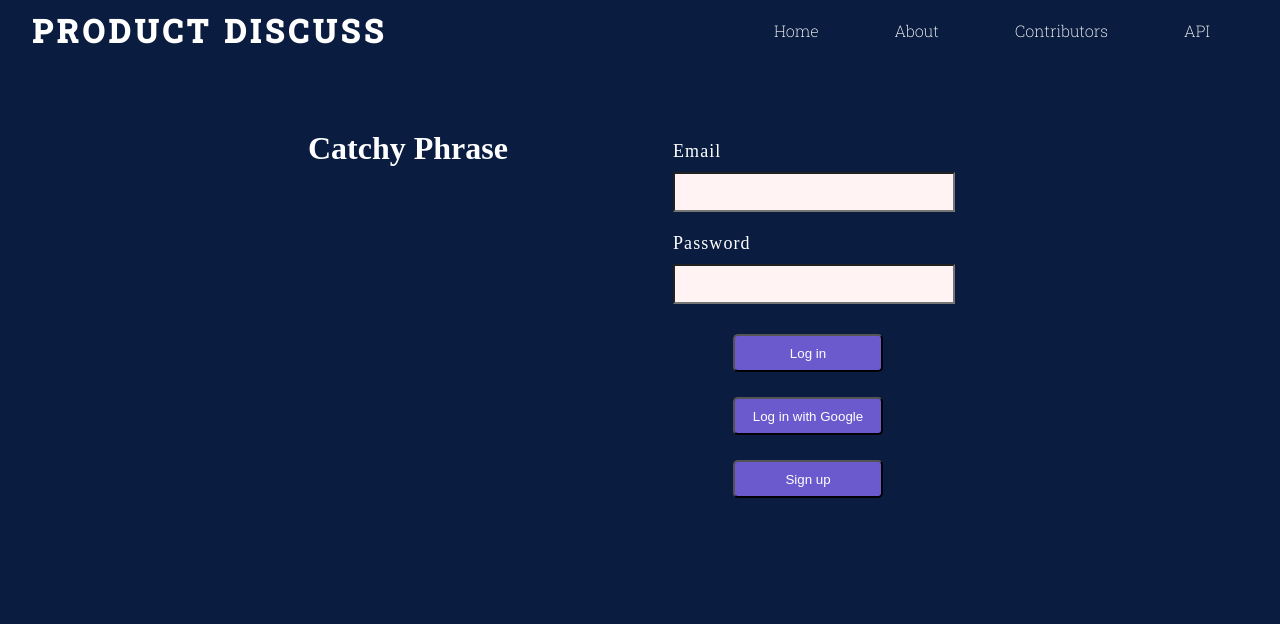
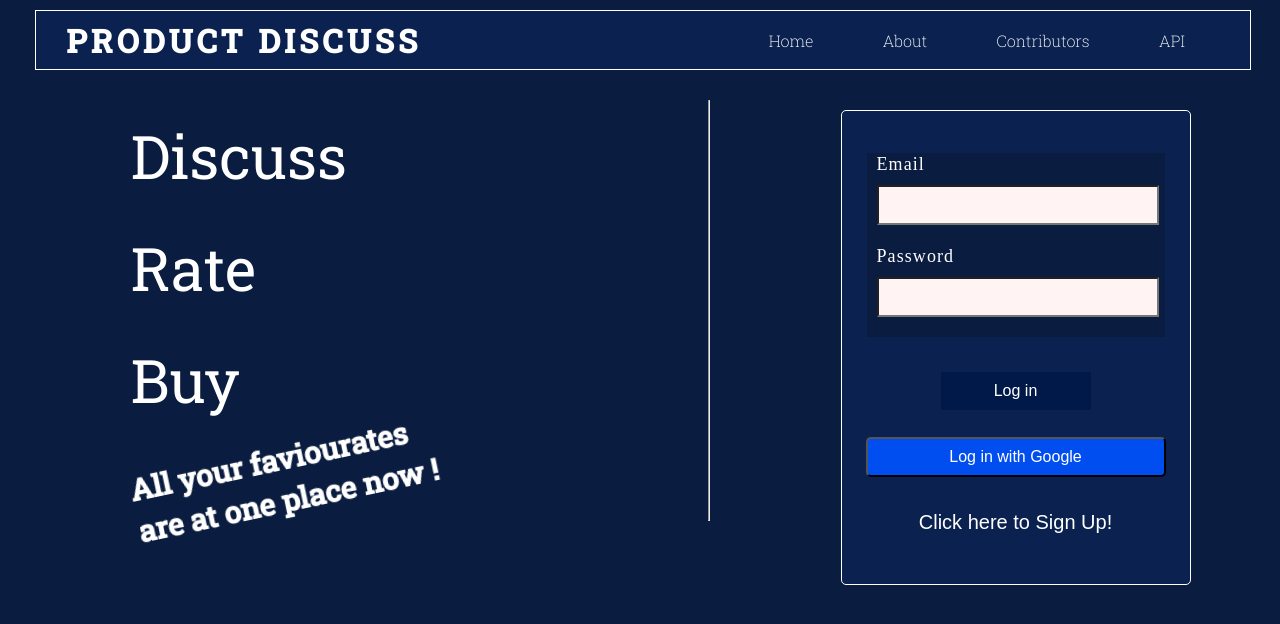
Before and after one commit to Product-Discuss/product-discuss, a React (Create React App) app: page / in a window 1280 px wide. Shown: the top 624 px of the page. Built offline with nearby package versions, Linux system fonts and the light colour scheme.

Commit message:
Beautified Homepage!

```diff
--- a/src/Components/Home/Home.css
+++ b/src/Components/Home/Home.css
@@ -1,22 +1,40 @@
-#container {
+.container {
     position: relative;
     color: white;
     background-color: #0a1c3f;
-    margin: auto;
-    width: 724px;
-    height: 431px;
-    margin-top: 40px;
-    padding: 30px;
+    margin-top: 30px;
+    padding: 0px 35px;
+
+
+    display : flex;
+    flex-flow: row wrap;
+    justify-content: space-around;
 }
 
-#catchyPhrase {
+.catchyPhrase {
     position: relative;
     float: left;
-    width: 319px;
+    width: 40%;
     height: 421px;
+    line-height: 7rem;
+
+    font-family: "Roboto Slab", serif;;
 }
 
-#log-in {
+.catchyPhraseH1{
+  font-size: 60px;
+  font-weight: 400;
+}
+
+.catchyPhraseH3{
+  width: 325px;
+  font-size: 30px;
+  line-height: 2.6rem;
+
+  transform: rotate(-12deg);
+}
+
+.log-in-home {
     float: right;
     width: 319px;
     height: 421px;
@@ -25,3 +43,33 @@
     padding: 10px;
     border-radius: 5px;
 }
+
+span.catchyProduct{
+  color: white;
+  animation: bounceUp 3000ms ease 0ms 1 normal both;
+}
+
+@keyframes bounceUp {
+  0% {
+    transform: translate3d(0px, 0px, 0px);
+    opacity: 0;
+  }
+  30% {
+    transform: translate3d(0px, -50px, 0px);
+    opacity: 0.7;
+  }
+  50% {
+    transform: translate3d(0px, 20px, 0px);
+    opacity: 1;
+  }
+
+  70% {
+    transform: translate3d(0px, 20px, 0px);
+    opacity: 0.7;
+  }
+
+  100% {
+    transform: translate3d(0px, 0px, 0px);
+    opacity: 0;
+  }
+}
--- a/src/Components/Home/Home.js
+++ b/src/Components/Home/Home.js
@@ -8,11 +8,26 @@ const Home = () => {
     const [isLoginState, setLoginState] = useState(1);
 
     return (
-        <div id="container">
-            <span id="catchyPhrase">
-                <h1>Catchy Phrase</h1>
+      <div className={"container"}>
+        <span className={"catchyPhrase"}>
+          <h1 className={"catchyPhraseH1"}>
+            Discuss <span className={"catchyProduct"}>Product</span>
+          </h1>
+          <h1 className={"catchyPhraseH1"}>
+            Rate <span className={"catchyProduct"}>Product</span>
+          </h1>
+          <h1 className={"catchyPhraseH1"}>
+            Buy <span className={"catchyProduct"}>Product</span>
+          </h1>
+
+          <h3 className={"catchyPhraseH3"}>
+            All your faviourates are at one place now !
+          </h3>
         </span>
-            <span id="log-in">
+
+      <hr />
+
+        <span className={"log-in-home"}>
           {isLoginState ? (
             <Login setLoginState={setLoginState} />
           ) : (
--- a/src/Components/Log in/Login.css
+++ b/src/Components/Log in/Login.css
@@ -1,10 +1,23 @@
-#email {
+.log-in{
+  background-color: #0B2250;
+  border: 1px solid white;
+  border-radius: 5px;
+  padding: 25px;
+  width: 350px;
+  height: 475px;
+
+  display: flex;
+  flex-flow: column nowrap;
+  justify-content: space-around;
+}
+
+.email {
     position: relative;
     margin: 0px 0px 20px 10px;
     font-size: 18px;
 }
 
-#pwd {
+.pwd {
     position: relative;
     margin: 0px 0px 20px 10px;
     font-size: 18px;
@@ -19,31 +32,53 @@ input {
     background: #fff3f3;
 }
 
-#login-button {
+.buttons-div-login{
+  background-color: inherit;
+  display: flex;
+  flex-flow: column nowrap;
+  justify-content: space-between;
+  align-items: center;
+  height: 40%;
+}
+
+.login-button {
     color: white;
     position: relative;
     width: 150px;
     height: 38px;
-    margin: 10px 0px 15px 70px;
-    background-color: slateblue;
-    border-radius: 5px;
+    background-color: #011949;
+    border: 0px;
+    cursor: pointer;
+    font-size: 16px;
 }
 
-#log-in-google-button {
+.login-button:hover{
+  border: 1px solid white;
+  font-size: 18px;
+}
+
+.log-in-google-button {
     color: white;
     position: relative;
-    width: 150px;
-    height: 38px;
-    margin: 10px 0px 15px 70px;
-    background-color: slateblue;
+    width: 300px;
+    height: 40px;
+    font-size: 16px;
+    background-color: #004EF0;
     border-radius: 5px;
+    cursor: pointer;
 }
-#sign-up-button {
+
+.sign-up-button-login {
     color: white;
     position: relative;
-    width: 150px;
+    width: 300px;
     height: 38px;
-    margin: 10px 0px 15px 70px;
-    background-color: slateblue;
-    border-radius: 5px;
+    background-color: #0B2250;
+    border : 0px;
+    font-size: 20px;
+    cursor: pointer;
 }
+
+.sign-up-button-login:hover{
+  font-size: 21px;
+}
--- a/src/Components/Log in/Login.js
+++ b/src/Components/Log in/Login.js
@@ -1,5 +1,6 @@
 import { useState } from "react";
 import "./Login.css";
+
 const Login = (props) => {
     const setLoginState = props.setLoginState;
     const [email, setEmail] = useState("");
@@ -14,9 +15,9 @@ const Login = (props) => {
     };
 
     return (
-        <span>
+      <div className={"log-in"}>
         <form>
-                <label id="email"> Email</label>
+          <label className={"email"}> Email</label>
           <br />
           <input
             type="text"
@@ -27,7 +28,7 @@ const Login = (props) => {
             required
           />
           <br />
-                <label id="pwd">Password</label>
+          <label className={"pwd"}>Password</label>
           <br />
           <input
             type="password"
@@ -39,20 +40,22 @@ const Login = (props) => {
           />
         </form>
 
-            <button id="login-button" onClick={handleLogInClick}>
+        <div className={"buttons-div-login"}>
+          <button className={"login-button"} onClick={handleLogInClick}>
             Log in
           </button>
-            <button id="log-in-google-button">Log in with Google</button>
+          <button className={"log-in-google-button"}>Log in with Google</button>
           <button
-                id="sign-up-button"
+            className="sign-up-button-login"
             onClick={() => {
               setLoginState(0);
               clearAllInputs();
             }}
           >
-                Sign up
+            Click here to Sign Up!
           </button>
-        </span>
+        </div>
+      </div>
     );
 };
 
--- a/src/Components/NavBar/navbar.css
+++ b/src/Components/NavBar/navbar.css
@@ -3,18 +3,25 @@
     flex-flow: row nowrap;
     justify-content: space-around;
     align-items: center;
-    width: 100vw;
+    width: 95vw;
     font-family: "Roboto Slab", serif;
-    /* background-color: #0a1c3f; */
+
     color: white;
     height: 60px;
-    border-collapse: collapse;
+    background-color: #0B2250;
+    border : 0.2px solid white;
+
+}
+
+.option{
+  background-color: inherit;
 }
 
 .title {
     width: 40%;
     margin-right: 10%;
     letter-spacing: 4px;
+    background-color: inherit;
 }
 
 .options {
@@ -25,6 +32,7 @@
     width: 40%;
     font-weight: 200;
     color: white;
+    background-color: inherit;
 }
 
 a,
@@ -33,11 +41,13 @@ a:focus,
 a:active {
     text-decoration: none;
     color: inherit;
+    background-color: inherit;
 }
 
 li {
     list-style: none;
     cursor: pointer;
+    background-color: inherit;
 }
 
 li:hover {
--- a/src/Components/Sign in/Signin.css
+++ b/src/Components/Sign in/Signin.css
@@ -1,4 +1,17 @@
-#name {
+.signin{
+  background-color: #0B2250;
+  border: 1px solid white;
+  border-radius: 5px;
+  padding: 25px;
+  width: 350px;
+  height: 500px;
+
+  display: flex;
+  flex-flow: column nowrap;
+  justify-content: space-between;
+}
+
+.name {
     position: relative;
     margin: 0px 0px 20px 10px;
     font-family: Quando;
@@ -9,7 +22,7 @@
     letter-spacing: 0.06em;
 }
 
-#email {
+.email {
     position: relative;
     margin: 0px 0px 20px 10px;
     font-family: Quando;
@@ -20,7 +33,7 @@
     letter-spacing: 0.06em;
 }
 
-#pwd {
+.pwd {
     position: relative;
     margin: 0px 0px 20px 10px;
     font-family: Quando;
@@ -40,31 +53,53 @@ input {
     background: #fff3f3;
 }
 
-#log-in-button {
+.buttons-div{
+  background-color: inherit;
+  display: flex;
+  flex-flow: column nowrap;
+  justify-content: space-between;
+  align-items: center;
+  height: 35%;
+}
+
+.sign-up-button{
     color: white;
     position: relative;
     width: 150px;
     height: 38px;
-    margin: 10px 0px 15px 70px;
-    background-color: slateblue;
-    border-radius: 5px;
+    background-color: #011949;
+    border: 0px;
+    cursor: pointer;
+    font-size: 16px;
 }
 
-#log-in-google-button {
+.sign-up-button:hover{
+  border: 1px solid white;
+  font-size: 18px;
+}
+
+.log-in-google-button {
     color: white;
     position: relative;
-    width: 150px;
+    width: 300px;
+    height: 40px;
+    font-size: 16px;
+    background-color: #004EF0;
+    border-radius: 5px;
+    cursor: pointer;
+}
+
+.log-in-button {
+   color: white;
+    position: relative;
+    width: 300px;
     height: 38px;
-    margin: 10px 0px 15px 70px;
-    background-color: slateblue;
-    border-radius: 5px;
+    background-color: #0B2250;
+    border : 0px;
+    font-size: 20px;
+    cursor: pointer;
 }
-#sign-up-button {
-    color: white;
-    position: relative;
-    width: 150px;
-    height: 38px;
-    margin: 10px 0px 15px 70px;
-    background-color: slateblue;
-    border-radius: 5px;
+
+.log-in-button:hover{
+  font-size: 21px;
 }
--- a/src/Components/Sign in/Signin.js
+++ b/src/Components/Sign in/Signin.js
@@ -13,9 +13,9 @@ const Signin = (props) => {
         setPassword("");
     };
     return (
-        <span>
+      <div className={"signin"}>
         <form>
-                <label id="name"> Name</label>
+          <label className={"name"}> Name</label>
           <br />
           <input
             type="text"
@@ -26,7 +26,7 @@ const Signin = (props) => {
             required
           />
           <br />
-                <label id="email"> Email</label>
+          <label className={"email"}> Email</label>
           <br />
           <input
             type="text"
@@ -37,10 +37,10 @@ const Signin = (props) => {
             required
           />
           <br />
-                <label id="pwd">Password</label>
+          <label className={"pwd"}>Password</label>
           <br />
           <input
-                    type="password"
+            type={"password"}
             value={password}
             onChange={(event) => {
               setPassword(event.target.value);
@@ -49,18 +49,20 @@ const Signin = (props) => {
           />
         </form>
 
-            <button id="sign-up-button">Sign up</button>
-            <button id="log-in-google-button">Log in with Google</button>
+        <div className={"buttons-div"}>
+          <button className={"sign-up-button"}>Sign up</button>
+          <button className={"log-in-google-button"}>Sign in with Google</button>
           <button
-                id="log-in-button"
+            className={"log-in-button"}
             onClick={() => {
               setLoginState(1);
               clearAllInputs();
             }}
           >
-                Log in
+            Click here to Log In!
           </button>
-        </span>
+        </div>
+      </div>
     );
 };
 
--- a/src/index.css
+++ b/src/index.css
@@ -4,3 +4,7 @@
     box-sizing: border-box;
     background-color: #0a1c3f;
 }
+
+body{
+  padding: 10px 35px
+}
```
Also changed, not shown: src/Components/NavBar/NavBar.js (+13 -5 lines). Lines whose indentation alone changed are shown as unchanged.
